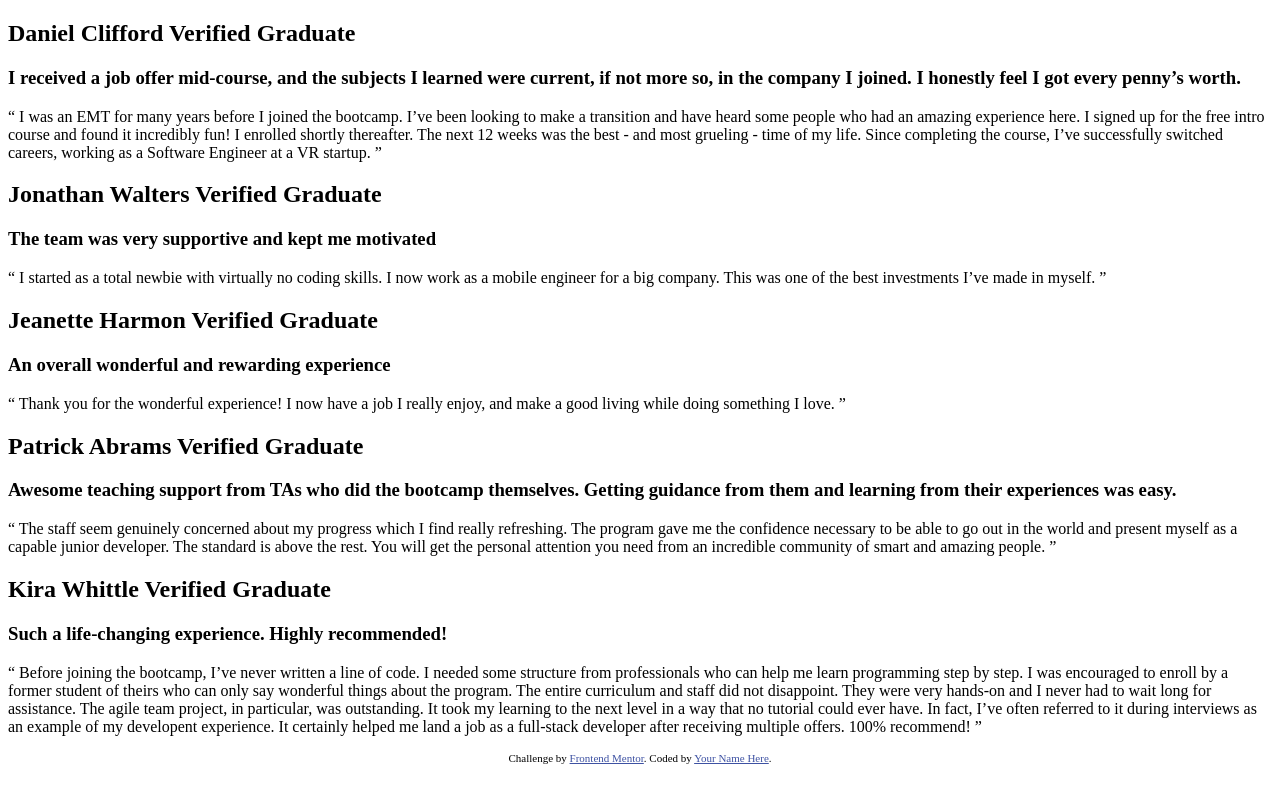
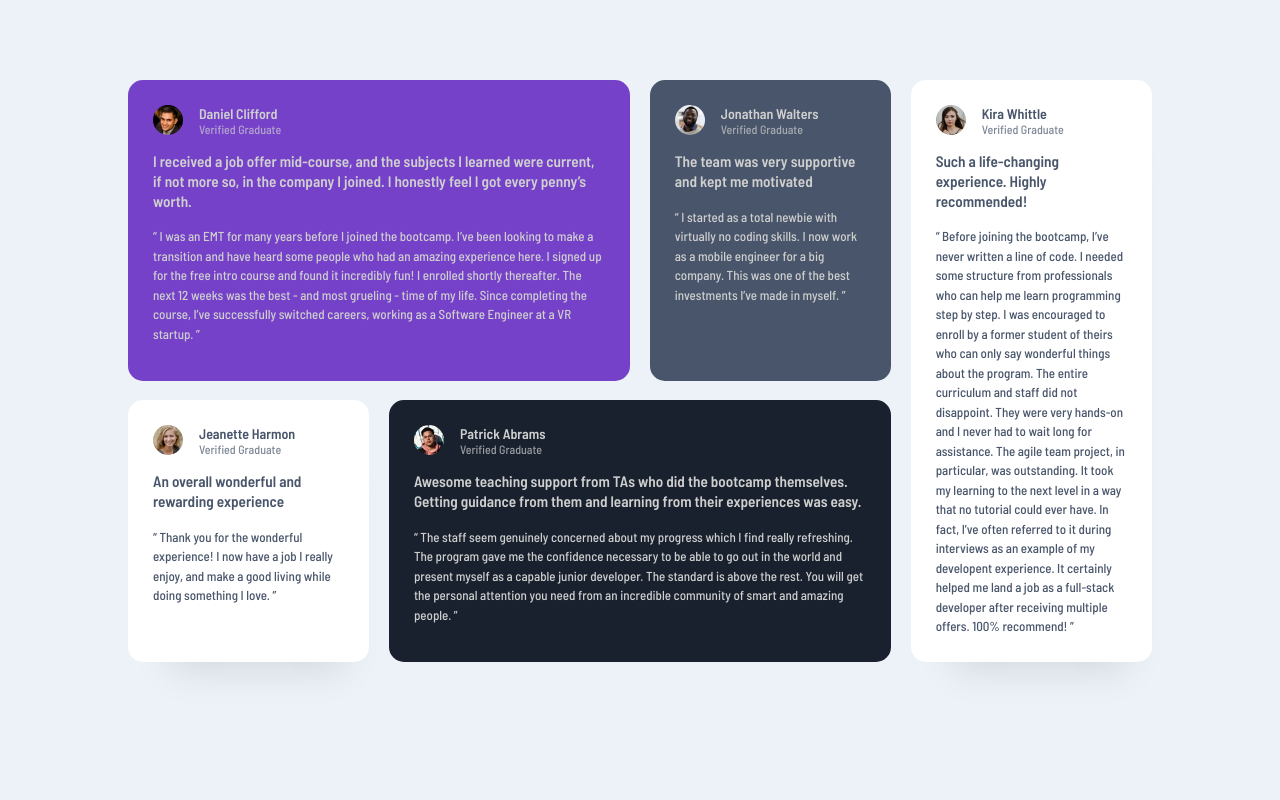
Before and after one commit to kale-Dev1/grid-testimonials, a plain HTML site: page index.html in a window 1280 px wide. Drawn offline with Linux system fonts and the light colour scheme.

Commit message:
Add more grid gap

```diff
--- a/index.html
+++ b/index.html
@@ -12,23 +12,25 @@
       href="./images/favicon-32x32.png"
     />
 
-    <title>Frontend Mentor | [Challenge Name Here]</title>
+    <title>Testimonials</title>
 
     <!-- Feel free to remove these styles or customise in your own stylesheet 👍 -->
-    <style>
-      .attribution {
-        font-size: 11px;
-        text-align: center;
-      }
-      .attribution a {
-        color: hsl(228, 45%, 44%);
-      }
-    </style>
+    <link rel="preconnect" href="https://fonts.googleapis.com" />
+    <link rel="preconnect" href="https://fonts.gstatic.com" crossorigin />
+    <link
+      href="https://fonts.googleapis.com/css2?family=Barlow+Semi+Condensed:wght@500;600&display=swap"
+      rel="stylesheet"
+    />
+    <link rel="stylesheet" href="style.css" />
   </head>
   <body>
     <div class="container">
       <div class="daniel">
-        <h2>Daniel Clifford Verified Graduate</h2>
+        <div class="head">
+          <img src="images/image-daniel.jpg" alt="" />
+          <h2>Daniel Clifford <span>Verified Graduate</span></h2>
+        </div>
+
         <h3>
           I received a job offer mid-course, and the subjects I learned were
           current, if not more so, in the company I joined. I honestly feel I
@@ -46,7 +48,11 @@
       </div>
 
       <div class="jona">
-        <h2>Jonathan Walters Verified Graduate</h2>
+        <div class="head">
+          <img src="images/image-jonathan.jpg" alt="" />
+          <h2>Jonathan Walters <span>Verified Graduate</span></h2>
+        </div>
+
         <h3>The team was very supportive and kept me motivated</h3>
         <p>
           “ I started as a total newbie with virtually no coding skills. I now
@@ -56,7 +62,11 @@
       </div>
 
       <div class="jean">
-        <h2>Jeanette Harmon Verified Graduate</h2>
+        <div class="head">
+          <img src="images/image-jeanette.jpg" alt="" />
+          <h2>Jeanette Harmon <span>Verified Graduate</span></h2>
+        </div>
+
         <h3>An overall wonderful and rewarding experience</h3>
         <p>
           “ Thank you for the wonderful experience! I now have a job I really
@@ -65,7 +75,11 @@
       </div>
 
       <div class="pat">
-        <h2>Patrick Abrams Verified Graduate</h2>
+        <div class="head">
+          <img src="images/image-patrick.jpg" alt="" />
+          <h2>Patrick Abrams <span>Verified Graduate</span></h2>
+        </div>
+
         <h3>
           Awesome teaching support from TAs who did the bootcamp themselves.
           Getting guidance from them and learning from their experiences was
@@ -83,6 +97,7 @@
 
       <div class="kira">
         <div class="head">
+          <img src="images/image-kira.jpg" alt="" />
           <h2>Kira Whittle <span> Verified Graduate</span></h2>
         </div>
         <h3>Such a life-changing experience. Highly recommended!</h3>
@@ -101,11 +116,11 @@
         </p>
       </div>
     </div>
-    <div class="attribution">
+    <!-- <div class="attribution">
       Challenge by
       <a href="https://www.frontendmentor.io?ref=challenge" target="_blank"
         >Frontend Mentor</a
       >. Coded by <a href="#">Your Name Here</a>.
-    </div>
+    </div> -->
   </body>
 </html>
--- a/style.css
+++ b/style.css
@@ -28,7 +28,7 @@ body {
   max-width: 1200px;
   display: grid;
   grid-template-columns: repeat(4, 1fr);
-  gap: min(1rem);
+  gap: 1.5em;
 }
 .container > div {
   padding: 25px;
```
